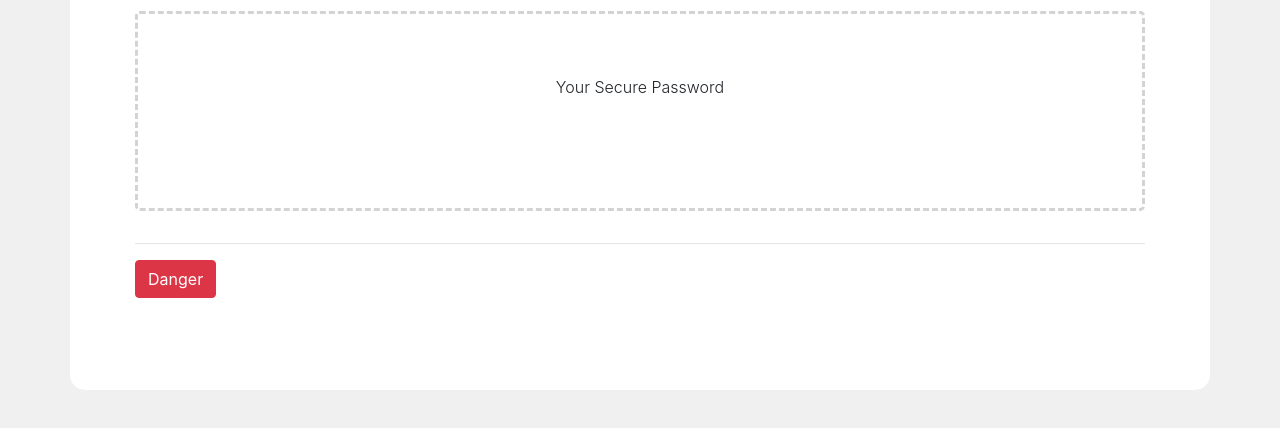
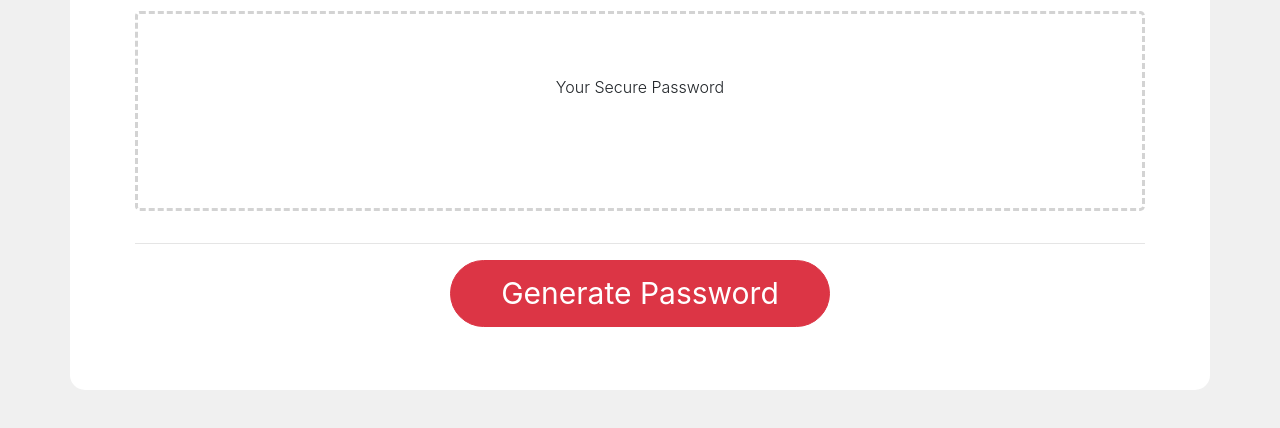
Before and after one commit to Aikeh2021/Employee-Encrypted-Password-Generator, a plain HTML site: page index.html in a window 1280 px wide. Shown: the part 196-624 px from the top of the page. Drawn offline with nearby package versions, Linux system fonts and the light colour scheme.

Commit message:
Added styling to the button feature. Put the button in a div and was able to get it to center by styling the id I gave to the div. Rounded the corners of the button with border-radius and added some padding around the button to make it look exactly the way the client wants.

```diff
--- a/index.html
+++ b/index.html
@@ -26,16 +26,19 @@
     <section class="row">
       <div class="col-lg-12">
         <h2>Generate a Password</h2>
-        <hr style="color: gray" />
+        <hr />
         <div class="jumbotron">
           <div class="container">
             <h1 class="display-4">Your Secure Password</h1>
-            <p class="lead">
-            </p>
+            <p class="lead"></p>
           </div>
         </div>
-        <hr>
-        <button type="button" class="btn btn-danger">Danger</button>
+        <hr />
+        <div id="mybtn">
+          <button type="button" class="btn btn-danger">
+            Generate Password
+          </button>
+        </div>
       </div>
     </section>
     <script src="script.js"></script>
--- a/style.css
+++ b/style.css
@@ -6,6 +6,10 @@ h1 {
 
 body {
     background-color: rgb(240, 240, 240);
+}
+
+hr {
+    color: gray;
 }
 
 section {
@@ -24,3 +28,13 @@ height: 500px;
 .display-4{
     font-size: 16px;
 }
+
+#mybtn{
+    text-align: center;
+}
+
+.btn{
+    font-size: 30px;
+    border-radius: 100px;
+    padding: 10px 50px 10px 50px;
+}
```
